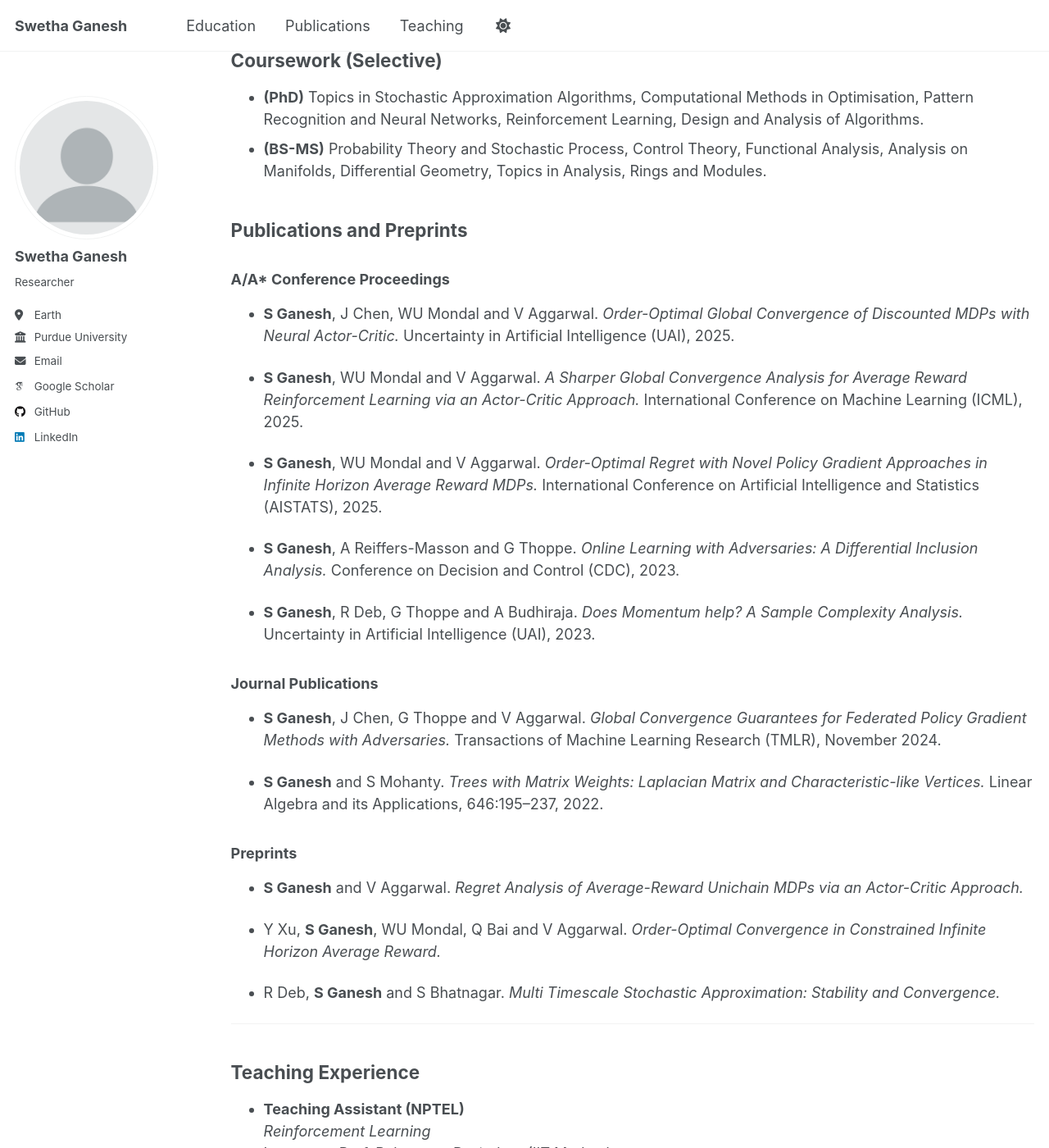
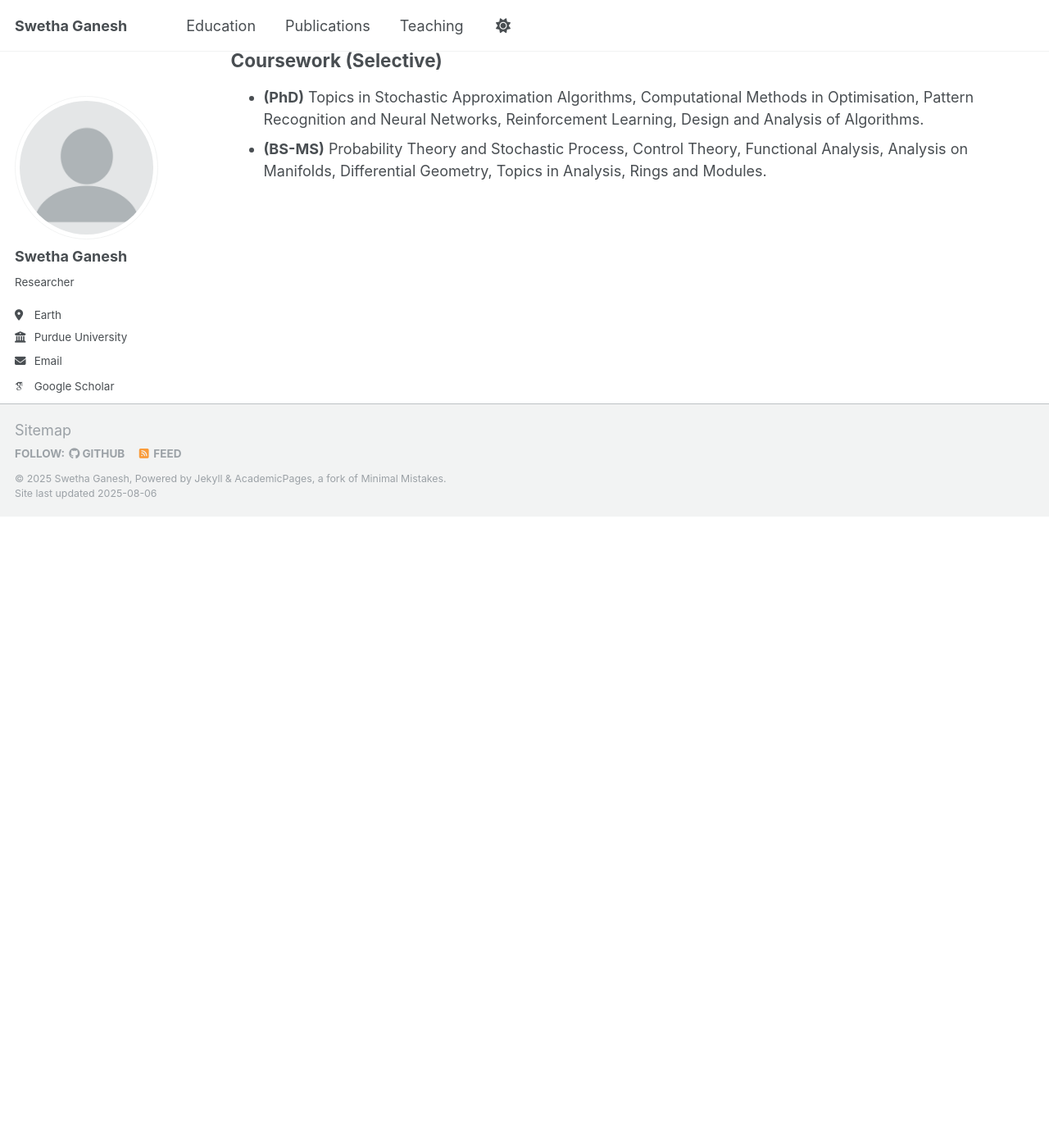
Before and after one commit to swethaganesh17/swethaganesh17.github.io, a Jekyll site: the page built from _pages/cv.md, in a window 1280 px wide and 1400 px high, scrolled down 874 px. Shown: the whole window at 82% size. Built offline with Jekyll 4.4.1, drawn with Linux system fonts in a browser that asks for light colours; some web fonts are replaced; a script that is not in the unit is left out; after the commit the page ends 1504 px from its top, so only the background shows below that; some of the changed text lies outside the part shown.

Commit message:
Update cv.md

```diff
--- a/_pages/cv.md
+++ b/_pages/cv.md
@@ -43,55 +43,3 @@ redirect_from:
 
 - **(PhD)** Topics in Stochastic Approximation Algorithms, Computational Methods in Optimisation, Pattern Recognition and Neural Networks, Reinforcement Learning, Design and Analysis of Algorithms.
 - **(BS-MS)** Probability Theory and Stochastic Process, Control Theory, Functional Analysis, Analysis on Manifolds, Differential Geometry, Topics in Analysis, Rings and Modules.
-
-## Publications and Preprints
-
-### A/A* Conference Proceedings
-
-- **S Ganesh**, J Chen, WU Mondal and V Aggarwal. *Order-Optimal Global Convergence of Discounted MDPs with Neural Actor-Critic.* Uncertainty in Artificial Intelligence (UAI), 2025.
-
-- **S Ganesh**, WU Mondal and V Aggarwal. *A Sharper Global Convergence Analysis for Average Reward Reinforcement Learning via an Actor-Critic Approach.* International Conference on Machine Learning (ICML), 2025.
-
-- **S Ganesh**, WU Mondal and V Aggarwal. *Order-Optimal Regret with Novel Policy Gradient Approaches in Infinite Horizon Average Reward MDPs.* International Conference on Artificial Intelligence and Statistics (AISTATS), 2025.
-
-- **S Ganesh**, A Reiffers-Masson and G Thoppe. *Online Learning with Adversaries: A Differential Inclusion Analysis.* Conference on Decision and Control (CDC), 2023.
-
-- **S Ganesh**, R Deb, G Thoppe and A Budhiraja. *Does Momentum help? A Sample Complexity Analysis.* Uncertainty in Artificial Intelligence (UAI), 2023.
-
-### Journal Publications
-
-- **S Ganesh**, J Chen, G Thoppe and V Aggarwal. *Global Convergence Guarantees for Federated Policy Gradient Methods with Adversaries.* Transactions of Machine Learning Research (TMLR), November 2024.
-
-- **S Ganesh** and S Mohanty. *Trees with Matrix Weights: Laplacian Matrix and Characteristic-like Vertices.* Linear Algebra and its Applications, 646:195–237, 2022.
-
-### Preprints
-
-- **S Ganesh** and V Aggarwal. *Regret Analysis of Average-Reward Unichain MDPs via an Actor-Critic Approach.*
-
-- Y Xu, **S Ganesh**, WU Mondal, Q Bai and V Aggarwal. *Order-Optimal Convergence in Constrained Infinite Horizon Average Reward.*
-
-- R Deb, **S Ganesh** and S Bhatnagar. *Multi Timescale Stochastic Approximation: Stability and Convergence.*
-
----
-
-## Teaching Experience
-
-- **Teaching Assistant (NPTEL)**
-  *Reinforcement Learning*
-  Instructor: Prof. Balaraman Ravindran (IIT Madras)
-  **January 2023 – April 2023**
-
-- **Visiting Lecturer**
-  *Algorithms and Data Structures*
-  Jyoti Nivas College, Bangalore
-  **April 2022 – April 2023**
-
-- **Teaching Assistant (IISc)**
-  *E1 396 – Topics in Stochastic Approximation Algorithms*
-  Instructors: Prof. Shalabh Bhatnagar and Prof. Gugan Thoppe
-  **August 2022 – December 2022**
-
-- **Teaching Assistant (IISc)**
-  *E0 226 – Linear Algebra and Probability*
-  Instructor: Prof. Gugan Thoppe
-  **August 2021 – December 2021**
```
Also changed, not shown: other parts of _pages/cv.md (+1 -1 lines).
